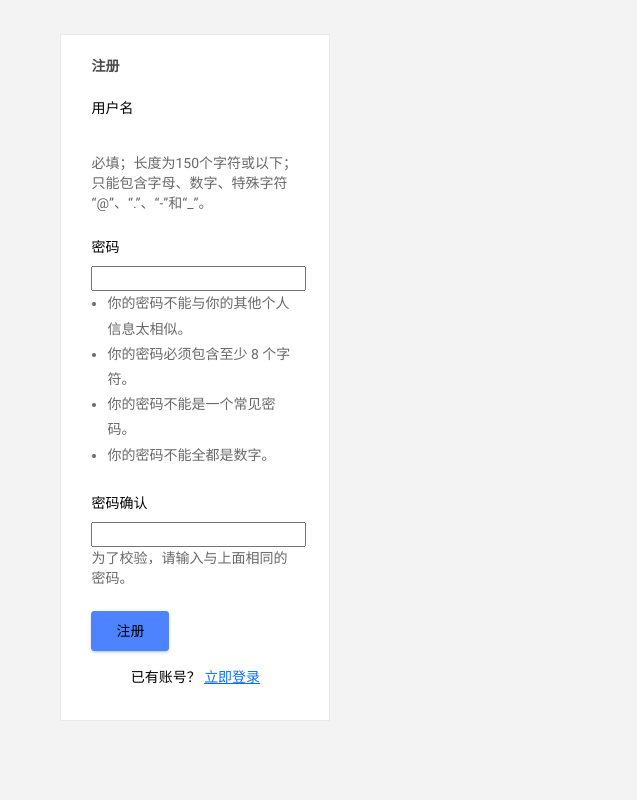
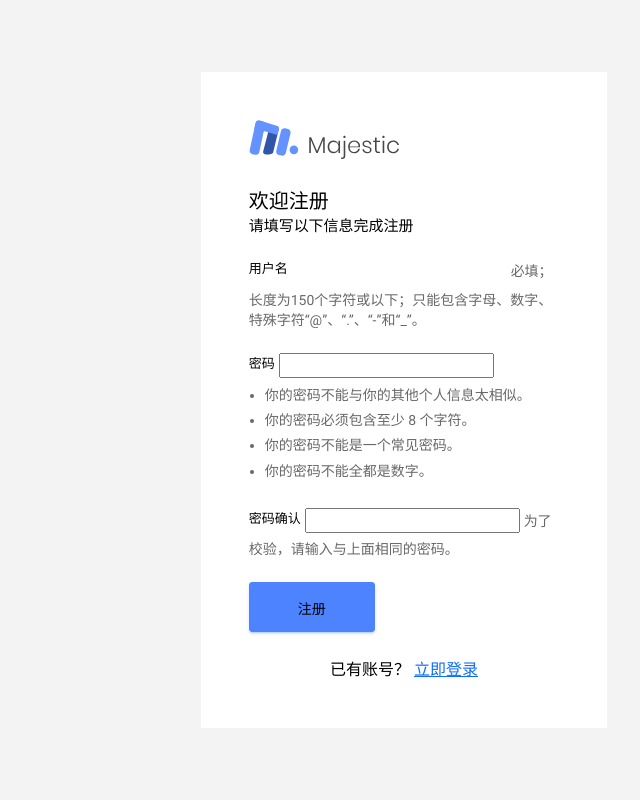
Before and after one commit to xxlong2333/StegSys, a Django app: page /register/ in a window 1280 px wide. Shown: the whole page, without its empty margins (236-876 px from the left). Run offline with Django 5.2, Linux system fonts and the light colour scheme; some libraries are stand-ins or nearby versions.

Commit message:
登录注册

```diff
--- a/analysis/templates/base.html
+++ b/analysis/templates/base.html
@@ -1,3 +1,4 @@
+{% load static %}
 <!DOCTYPE html>
 <html lang="zh">
 <head>
@@ -52,7 +53,7 @@
             <nav class="sidebar sidebar-offcanvas" id="sidebar">
                 <ul class="nav">
                     <li class="nav-item">
-                        <a class="nav-link" href="/">
+                        <a class="nav-link" href="{% url 'index' %}">
                             <i class="mdi mdi-home menu-icon"></i>
                             <span class="menu-title">首页</span>
                         </a>
--- a/analysis/templates/register.html
+++ b/analysis/templates/register.html
@@ -12,13 +12,15 @@
 <body>
     <div class="container-scroller">
         <div class="container-fluid page-body-wrapper full-page-wrapper">
-            <div class="row row-offcanvas row-offcanvas-right">
-                <div class="content-wrapper">
-                    <div class="row">
-                        <div class="col-md-4 offset-md-4">
-                            <div class="card">
-                                <div class="card-body">
-                                    <h4 class="card-title">注册</h4>
+            <div class="content-wrapper d-flex align-items-center auth px-0">
+                <div class="row w-100 mx-0">
+                    <div class="col-lg-4 mx-auto">
+                        <div class="auth-form-light text-left py-5 px-4 px-sm-5">
+                            <div class="brand-logo">
+                                <img src="{% static 'images/logo.svg' %}" alt="logo">
+                            </div>
+                            <h4>欢迎注册</h4>
+                            <h6 class="font-weight-light">请填写以下信息完成注册</h6>
                             {% if messages %}
                                 {% for message in messages %}
                                     <div class="alert alert-{{ message.tags }}">
@@ -26,7 +28,7 @@
                                     </div>
                                 {% endfor %}
                             {% endif %}
-                                    <form method="post">
+                            <form method="post" class="pt-3">
                                 {% csrf_token %}
                                 {% for field in form %}
                                     <div class="form-group">
@@ -42,13 +44,13 @@
                                         {% endif %}
                                     </div>
                                 {% endfor %}
-                                        <button type="submit" class="btn btn-primary btn-block">注册</button>
+                                <div class="mt-3">
+                                    <button type="submit" class="btn btn-block btn-primary btn-lg font-weight-medium auth-form-btn">注册</button>
+                                </div>
+                                <div class="text-center mt-4 font-weight-light">
+                                    已有账号？ <a href="{% url 'login' %}" class="text-primary">立即登录</a>
+                                </div>
                             </form>
-                                    <div class="mt-3 text-center">
-                                        <p>已有账号？ <a href="{% url 'login' %}">立即登录</a></p>
-                                    </div>
-                                </div>
-                            </div>
                         </div>
                     </div>
                 </div>
--- a/analysis/urls.py
+++ b/analysis/urls.py
@@ -3,7 +3,8 @@
 from . import views
 
 urlpatterns = [
-    path('', views.index, name='index'),
+    path('', views.login_view, name='login'),
+    path('home/', views.index, name='index'),
     path('login/', views.login_view, name='login'),
     path('register/', views.register_view, name='register'),
     path('logout/', LogoutView.as_view(next_page='login'), name='logout'),
--- a/analysis/views.py
+++ b/analysis/views.py
@@ -68,7 +68,7 @@
         user = authenticate(request, username=username, password=password)
         if user is not None:
             login(request, user)
-            return redirect('index')
+            return redirect('index')  # 重定向到/home/路径
         else:
             messages.error(request, '用户名或密码错误')
     return render(request, 'login.html')
--- a/steganalysis/urls.py
+++ b/steganalysis/urls.py
@@ -22,4 +22,9 @@
 urlpatterns = [
     path('admin/', admin.site.urls),
     path('', include('analysis.urls')),
-] + static(settings.MEDIA_URL, document_root=settings.MEDIA_ROOT)
+]
+
+# 添加静态文件和媒体文件的URL配置
+if settings.DEBUG:
+    urlpatterns += static(settings.STATIC_URL, document_root=settings.STATIC_ROOT)
+    urlpatterns += static(settings.MEDIA_URL, document_root=settings.MEDIA_ROOT)
```
Also changed, not shown: analysis/templates/login.html (+11 -53 lines), steganalysis/settings.py (+6 -1 lines). Lines whose indentation alone changed are shown as unchanged.
